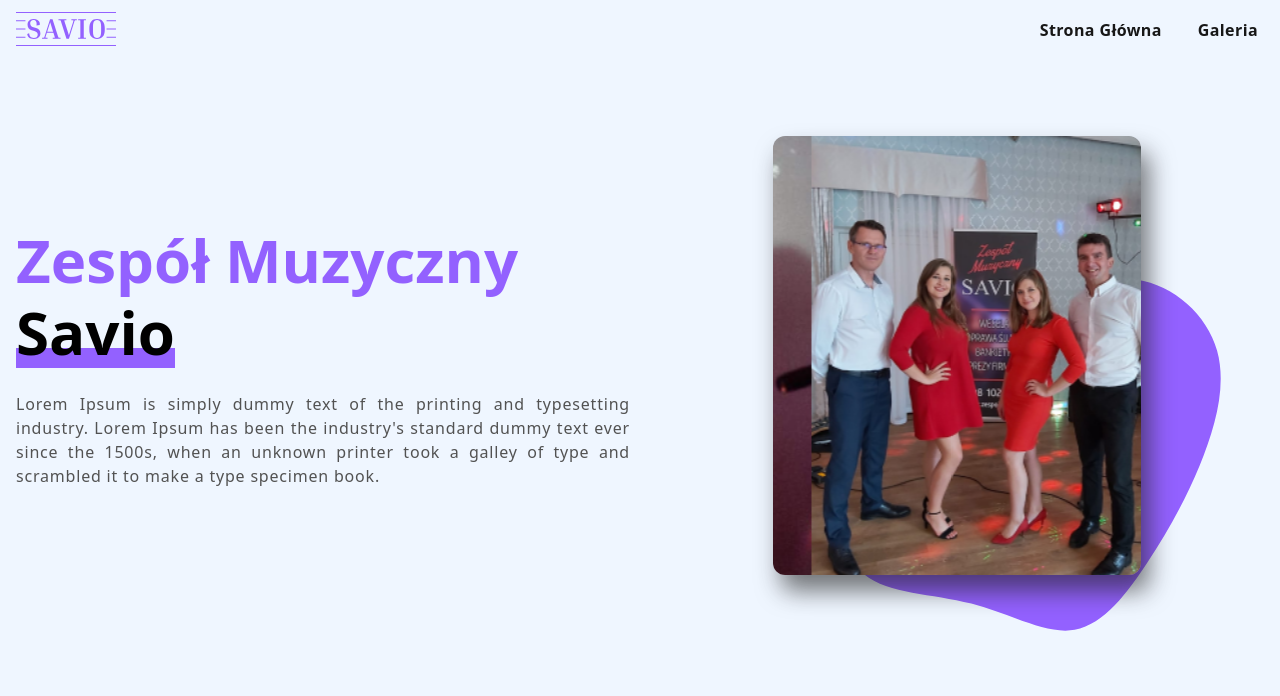
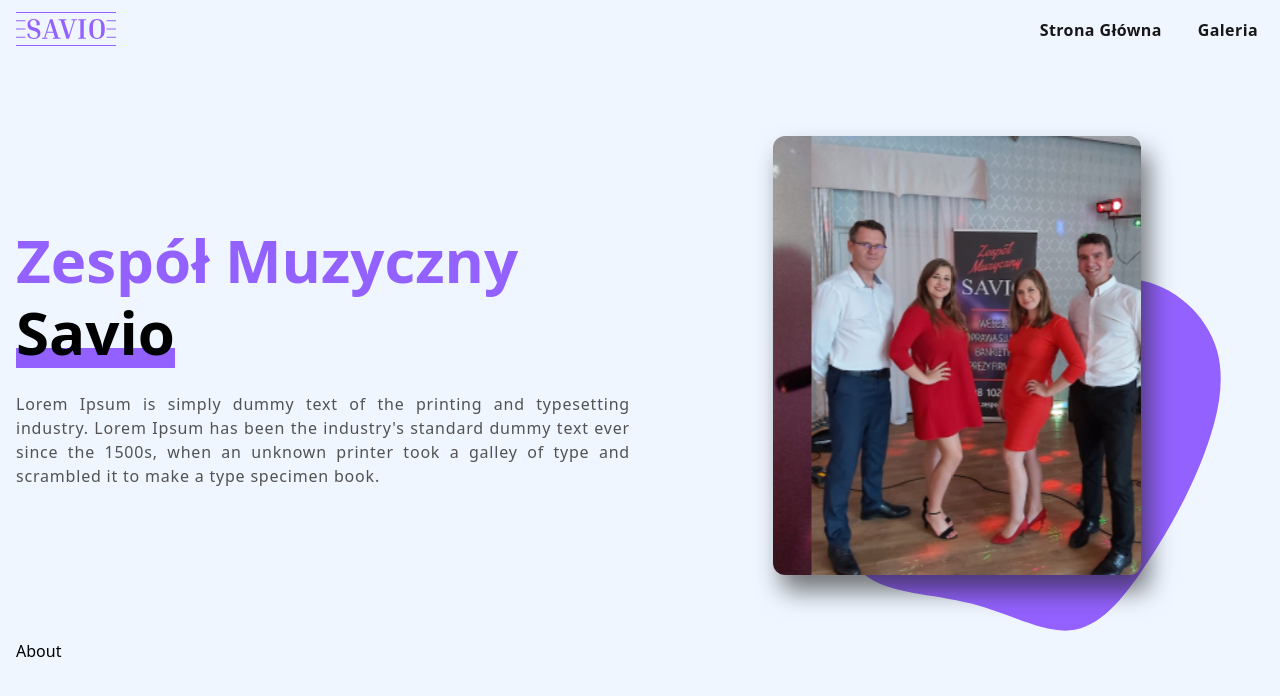
Before and after one commit to F3azy/Savio, a React (Vite) app: page / in a window 1280 px wide. Shown: the top 696 px of the page. Built offline with nearby package versions, Linux system fonts and the light colour scheme.

Commit message:
starting the about section

```diff
--- /dev/null
+++ b/src/components/About.jsx
@@ -0,0 +1,9 @@
+import React from 'react';
+
+const About = () => {
+  return (
+    <div>About</div>
+  )
+};
+
+export default About;
--- a/src/pages/Home.jsx
+++ b/src/pages/Home.jsx
@@ -1,10 +1,12 @@
 import React from "react";
 import Hero from "../components/Hero";
+import About from "../components/About";
 
 const Home = () => {
   return (
     <>
       <Hero />
+      <About />
     </>
   );
 };
```
